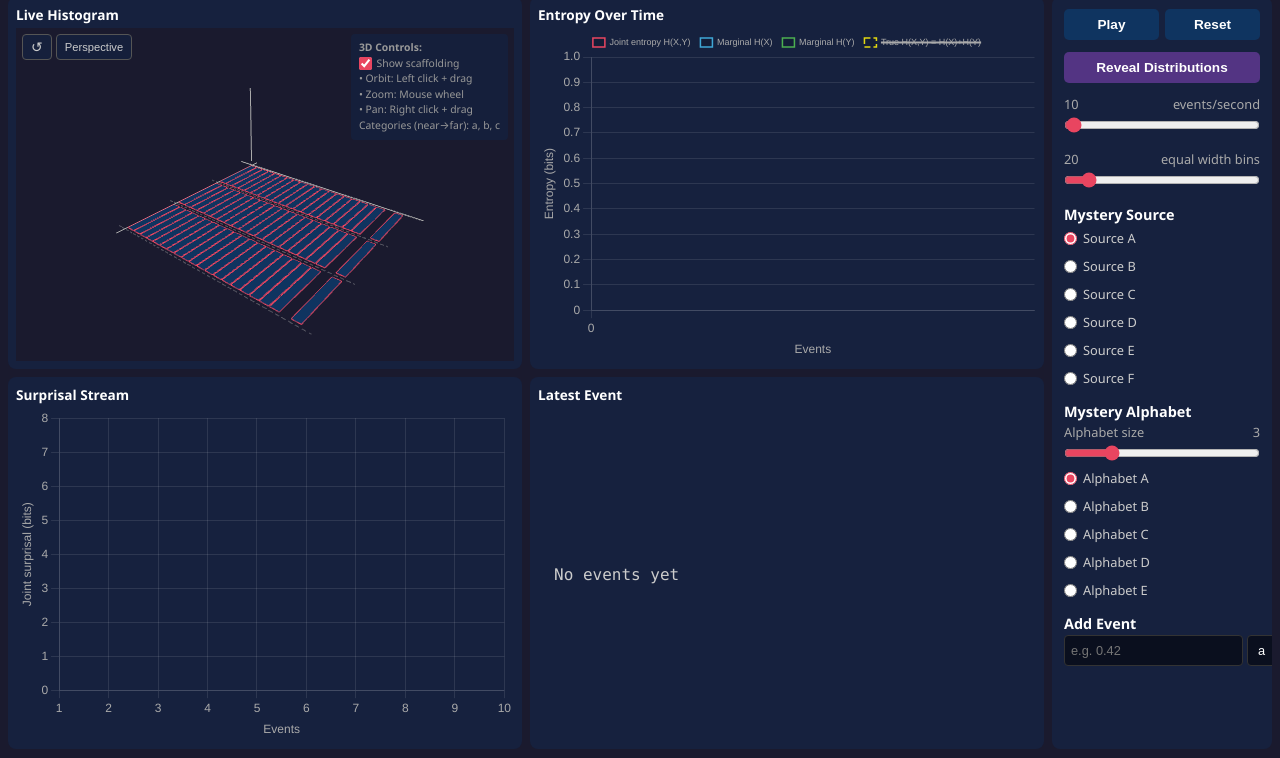
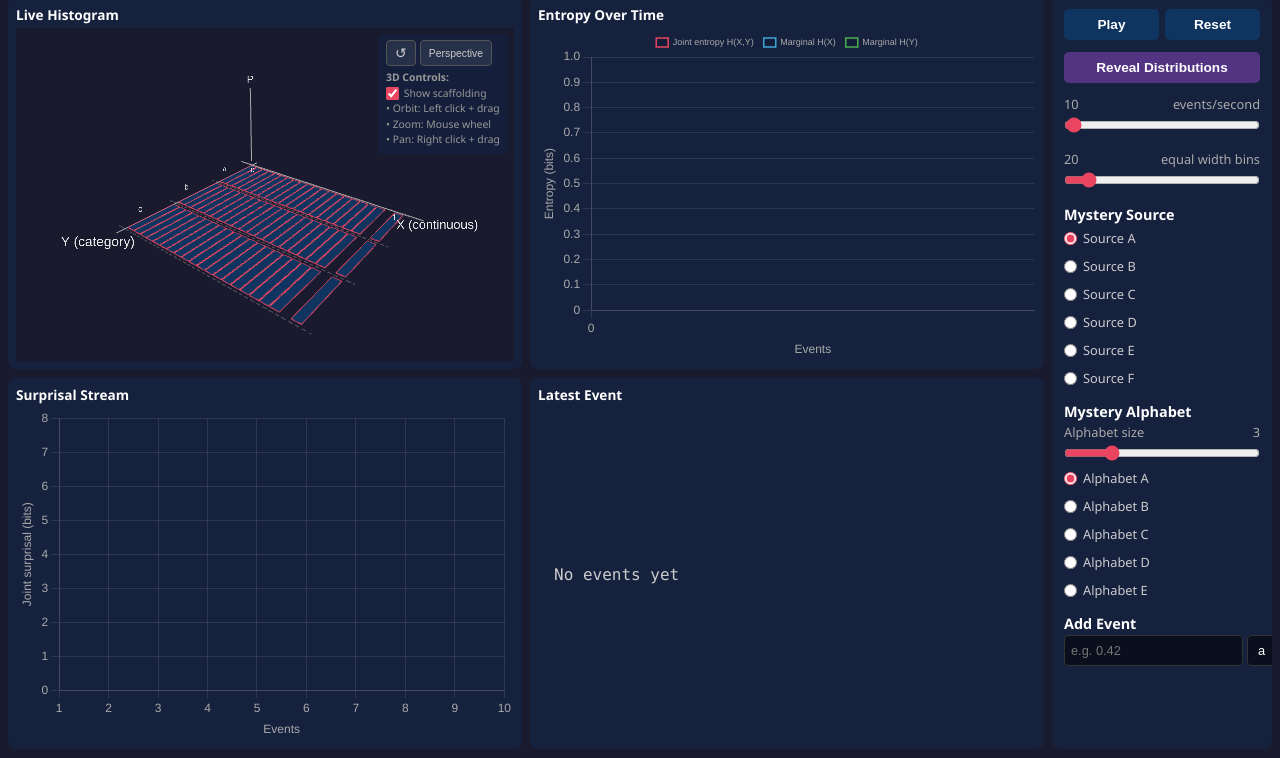
Before and after one commit to herdrick/entropy-sim, a plain HTML site: page new-distribution-with-each-event/web/2d/index.html in a window 1280 px wide. Shown: the part 42-800 px from the top of the page. Drawn offline with nearby package versions, Linux system fonts and the light colour scheme; animation ran at ten frames a second.

Commit message:
2D app: axis labels, drop category legend text, relocate 3D toolbar (Claude Sonnet 5)
Removes the "Categories (near->far)" text legend in favor of actual
in-scene labels: axis names (X, P, Y) plus 0/1 ticks on the continuous
axis and a/b/c letter labels along the category axis, all toggled by
"Show scaffolding" like the rest of the grid guides. Moves the reset-
camera and perspective/orthographic buttons into the 3D Controls panel
instead of a separate floating toolbar.

Also drops the "True H(X,Y) = H(X)+H(Y)" reference line from the
entropy chart (was hidden by default and just cluttered the legend),
along with the now-dead sourceEntropy/sourceCdf/alphabetEntropy
functions that only it used.

```diff
--- a/new-distribution-with-each-event/web/2d/app.js
+++ b/new-distribution-with-each-event/web/2d/app.js
@@ -84,29 +84,6 @@ function sourcePdf(key, x) {
   return src.components.reduce((s, c) => s + c.weight * jStat.beta.pdf(x, c.alpha, c.beta), 0);
 }
 
-function sourceCdf(key, x) {
-  const src = SOURCES[key];
-  if (src.type === 'uniform') return x <= 0 ? 0 : x >= 1 ? 1 : x;
-  if (src.type === 'beta') return jStat.beta.cdf(x, src.alpha, src.beta);
-  return src.components.reduce((s, c) => s + c.weight * jStat.beta.cdf(x, c.alpha, c.beta), 0);
-}
-
-function sourceEntropy(key) {
-  const cdfAtEdges = BIN_EDGES.map(e => sourceCdf(key, e));
-  const binProbs = new Array(TOTAL_BINS).fill(0);
-  binProbs[0] = cdfAtEdges[1];
-  for (let i = 1; i < TOTAL_BINS - 1; i++) {
-    binProbs[i] = cdfAtEdges[i + 1] - cdfAtEdges[i];
-  }
-  binProbs[TOTAL_BINS - 1] = 1.0 - cdfAtEdges[N_BIN_EDGES - 1];
-
-  let h = 0;
-  for (const p of binProbs) {
-    if (p > 0) h -= p * Math.log2(p);
-  }
-  return h;
-}
-
 // =============================================================================
 // Mystery Alphabet (categorical variable Y, over {a, b, c, ...})
 // =============================================================================
@@ -147,13 +124,6 @@ function sampleAlphabet(key, n) {
     if (r < cum) return i;
   }
   return pmf.length - 1;
-}
-
-function alphabetEntropy(key, n) {
-  const pmf = alphabetPmf(key, n);
-  let h = 0;
-  for (const p of pmf) if (p > 0) h -= p * Math.log2(p);
-  return h;
 }
 
 // =============================================================================
@@ -267,6 +237,27 @@ function zCenterForCategory(row) {
   return (row + 0.5) * zStep();
 }
 
+function makeTextSprite(text, { fontSize = 48, color = '#ccc', scale = 0.09 } = {}) {
+  const canvas = document.createElement('canvas');
+  const ctx = canvas.getContext('2d');
+  ctx.font = `${fontSize}px sans-serif`;
+  const textWidth = ctx.measureText(text).width;
+  canvas.width = textWidth + 16;
+  canvas.height = fontSize * 1.4;
+  ctx.font = `${fontSize}px sans-serif`;
+  ctx.fillStyle = color;
+  ctx.textBaseline = 'middle';
+  ctx.fillText(text, 8, canvas.height / 2);
+
+  const texture = new THREE.CanvasTexture(canvas);
+  texture.minFilter = THREE.LinearFilter;
+  const material = new THREE.SpriteMaterial({ map: texture, transparent: true, depthTest: false });
+  const sprite = new THREE.Sprite(material);
+  const aspect = canvas.width / canvas.height;
+  sprite.scale.set(scale * aspect, scale, 1);
+  return sprite;
+}
+
 function clearHistogramGrid() {
   for (const row of barMeshes) {
     for (const mesh of row) {
@@ -349,21 +340,44 @@ function buildHistogramGrid() {
     gridHelperObjects.push(line);
   }
 
+  // Axis name labels
+  const xLabel = makeTextSprite('X (continuous)');
+  xLabel.position.set(1.22, 0, 0);
+  scene.add(xLabel);
+  gridHelperObjects.push(xLabel);
+
+  const yLabel = makeTextSprite('P');
+  yLabel.position.set(-0.05, 0.55, -0.05);
+  scene.add(yLabel);
+  gridHelperObjects.push(yLabel);
+
+  const zLabel = makeTextSprite('Y (category)');
+  zLabel.position.set(0, 0, 1.15);
+  scene.add(zLabel);
+  gridHelperObjects.push(zLabel);
+
+  // X-axis tick labels at 0 and 1
+  for (const xVal of [0, 1]) {
+    const tick = makeTextSprite(String(xVal), { fontSize: 40, scale: 0.065 });
+    tick.position.set(xVal, -0.04, 0);
+    scene.add(tick);
+    gridHelperObjects.push(tick);
+  }
+
+  // Category letter labels along the z-axis
+  for (let row = 0; row < state.alphabetSize; row++) {
+    const label = makeTextSprite(categoryLabel(row), { fontSize: 40, scale: 0.065 });
+    label.position.set(-0.1, 0, zCenterForCategory(row));
+    scene.add(label);
+    gridHelperObjects.push(label);
+  }
+
   for (const obj of gridHelperObjects) obj.visible = scaffoldingVisible;
-
-  updateCategoryLegend();
 }
 
 function setScaffoldingVisible(visible) {
   scaffoldingVisible = visible;
   for (const obj of gridHelperObjects) obj.visible = visible;
-}
-
-function updateCategoryLegend() {
-  const el = document.getElementById('category-legend');
-  if (!el) return;
-  const labels = Array.from({ length: state.alphabetSize }, (_, i) => categoryLabel(i));
-  el.textContent = `Categories (near→far): ${labels.join(', ')}`;
 }
 
 function makeCamera(mode, aspect) {
@@ -505,15 +519,6 @@ function initCharts() {
           pointRadius: 0,
           tension: 0,
         },
-        {
-          label: 'True H(X,Y) = H(X)+H(Y)',
-          data: [],
-          borderColor: COLORS.highlight,
-          borderWidth: 1.5,
-          borderDash: [6, 3],
-          pointRadius: 0,
-          hidden: true,
-        },
       ],
     },
     options: {
@@ -618,17 +623,6 @@ function updateEntropyChart() {
   entropyChart.data.datasets[1].data = state.marginalXEntropyHistory;
   entropyChart.data.datasets[2].data = state.marginalYEntropyHistory;
 
-  const trueDs = entropyChart.data.datasets[3];
-  if (state.revealed && n > 0) {
-    const trueX = sourceEntropy(state.currentSource);
-    const trueY = alphabetEntropy(state.currentAlphabet, state.alphabetSize);
-    trueDs.data = labels.map(() => trueX + trueY);
-    trueDs.hidden = false;
-  } else {
-    trueDs.data = [];
-    trueDs.hidden = true;
-  }
-
   if (n > 0) {
     entropyChart.options.scales.x.min = 1;
     entropyChart.options.scales.x.max = Math.max(n, 10);
@@ -636,7 +630,6 @@ function updateEntropyChart() {
       ...state.jointEntropyHistory,
       ...state.marginalXEntropyHistory,
       ...state.marginalYEntropyHistory,
-      ...(trueDs.hidden ? [] : trueDs.data),
     ];
     entropyChart.options.scales.y.min = Math.min(...allH) - 0.3;
     entropyChart.options.scales.y.max = Math.max(...allH) + 0.3;
--- a/new-distribution-with-each-event/web/2d/index.html
+++ b/new-distribution-with-each-event/web/2d/index.html
@@ -92,35 +92,6 @@
       height: 100%;
     }
 
-    #histogram-toolbar {
-      position: absolute;
-      top: 6px;
-      left: 6px;
-      display: flex;
-      gap: 4px;
-      z-index: 100;
-    }
-
-    #resetCameraBtn, #toggleCameraBtn {
-      background: rgba(22, 33, 62, 0.9);
-      border: 1px solid #555;
-      border-radius: 4px;
-      padding: 4px 8px;
-      font-size: 14px;
-      cursor: pointer;
-      color: #ccc;
-      transition: background 0.2s;
-    }
-
-    #toggleCameraBtn {
-      font-size: 0.7rem;
-    }
-
-    #resetCameraBtn:hover, #toggleCameraBtn:hover {
-      background: rgba(22, 33, 62, 1);
-      border-color: #e94560;
-    }
-
     #controls3d {
       position: absolute;
       top: 6px;
@@ -132,6 +103,32 @@
       color: #999;
       z-index: 100;
       line-height: 1.5;
+    }
+
+    #controls3d-btn-row {
+      display: flex;
+      gap: 4px;
+      margin-bottom: 4px;
+    }
+
+    #resetCameraBtn, #toggleCameraBtn {
+      background: rgba(255, 255, 255, 0.08);
+      border: 1px solid #555;
+      border-radius: 4px;
+      padding: 4px 8px;
+      font-size: 14px;
+      cursor: pointer;
+      color: #ccc;
+      transition: background 0.2s;
+    }
+
+    #toggleCameraBtn {
+      font-size: 0.65rem;
+    }
+
+    #resetCameraBtn:hover, #toggleCameraBtn:hover {
+      background: rgba(255, 255, 255, 0.18);
+      border-color: #e94560;
     }
 
     #controls3d label {
@@ -305,17 +302,16 @@
         <div class="panel-title">Live Histogram</div>
         <div class="panel-body">
           <div id="histogram-container">
-            <div id="histogram-toolbar">
-              <button id="resetCameraBtn" title="Reset camera">&#x21ba;</button>
-              <button id="toggleCameraBtn" title="Toggle perspective / orthographic">Perspective</button>
-            </div>
             <div id="controls3d">
+              <div id="controls3d-btn-row">
+                <button id="resetCameraBtn" title="Reset camera">&#x21ba;</button>
+                <button id="toggleCameraBtn" title="Toggle perspective / orthographic">Perspective</button>
+              </div>
               <strong>3D Controls:</strong><br>
               <label><input type="checkbox" id="scaffolding-toggle" checked> Show scaffolding</label>
               &bull; Orbit: Left click + drag<br>
               &bull; Zoom: Mouse wheel<br>
               &bull; Pan: Right click + drag<br>
-              <span id="category-legend"></span>
             </div>
           </div>
         </div>
```
